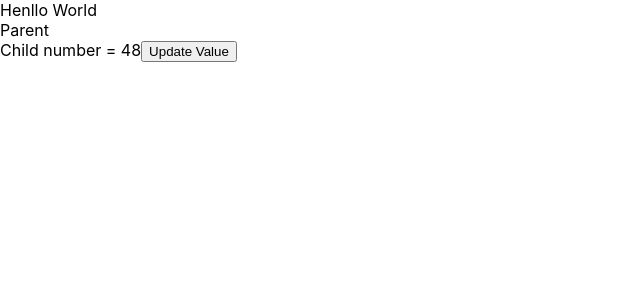
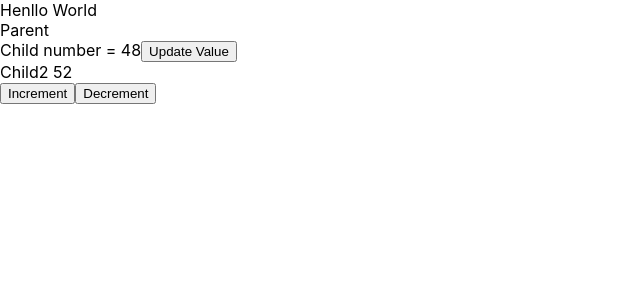
Before and after one commit to Ghaze07/contextApi-react, a React (Create React App) app: page / in a window 1280 px wide. Shown: the top 300 px of the page, without its empty margins (0-640 px from the left). Built offline with nearby package versions, Linux system fonts and the light colour scheme.

Commit message:
update app to manage state with reducer

```diff
--- /dev/null
+++ b/src/Child2.js
@@ -0,0 +1,20 @@
+import React, { useContext, useReducer } from 'react';
+import ValueContext from './ValueContext'
+import numberReducer from './numberReducer';
+
+
+function Child2() {
+
+    let [ state, dispatch ] = useReducer(numberReducer, 52);
+
+  return (
+    <div>
+      Child2 {state}
+      <br />
+      <button onClick={() =>{ dispatch({type:"INCREMENT", val :67})}}>Increment</button>
+      <button onClick={() =>{ dispatch({type:"DECREMENT", val: 34})}}>Decrement</button>
+    </div>
+  );
+}
+
+export default Child2;
--- a/src/Parent.js
+++ b/src/Parent.js
@@ -1,5 +1,6 @@
 import React, { useState } from 'react';
 import Child from './Child';
+import Child2 from './Child2';
 
 
 function Parent(props) {
@@ -8,6 +9,7 @@
     <div>
       Parent
       <Child ></Child>
+      <Child2></Child2>
     </div>
   );
 }
--- /dev/null
+++ b/src/numberReducer.js
@@ -0,0 +1,12 @@
+const numberReducer = ( state, action ) => {
+
+    switch (action.type) {
+        case 'INCREMENT' :
+            return state + action.val
+        case 'DECREMENT' :
+            return state - action.val
+
+    }
+}
+
+export default numberReducer;
```
